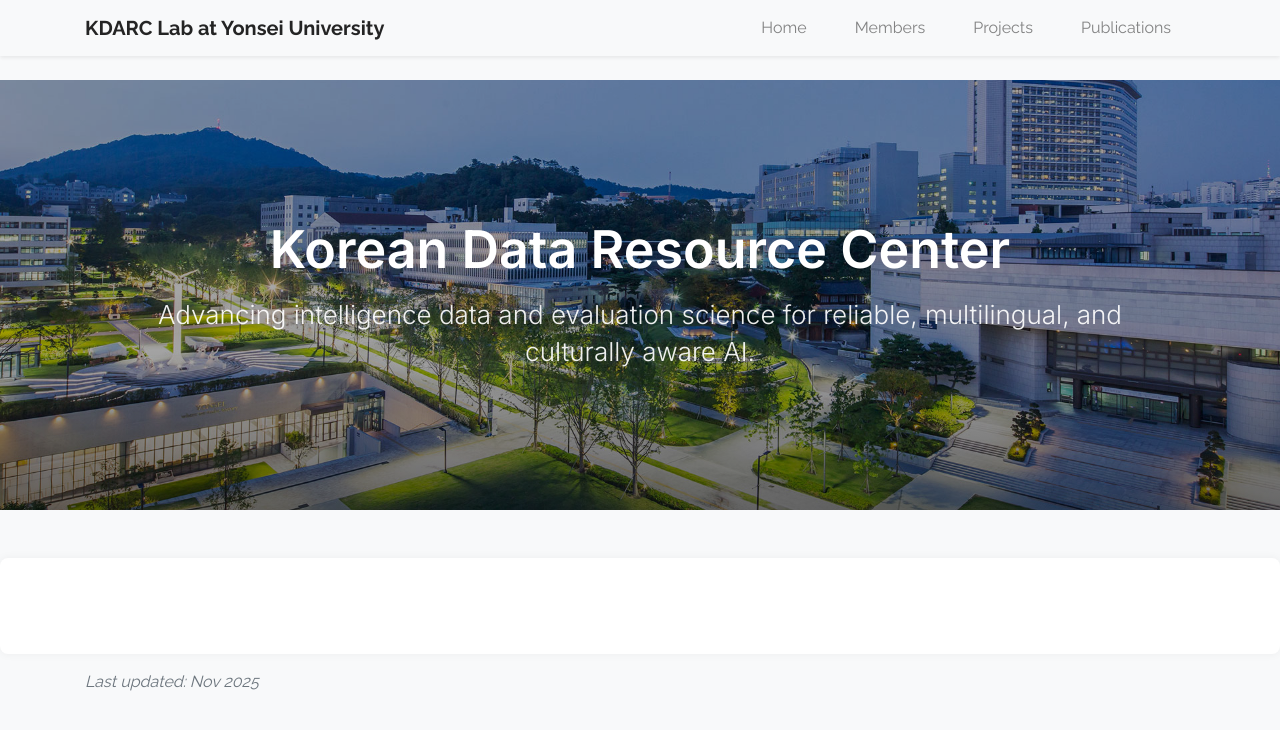
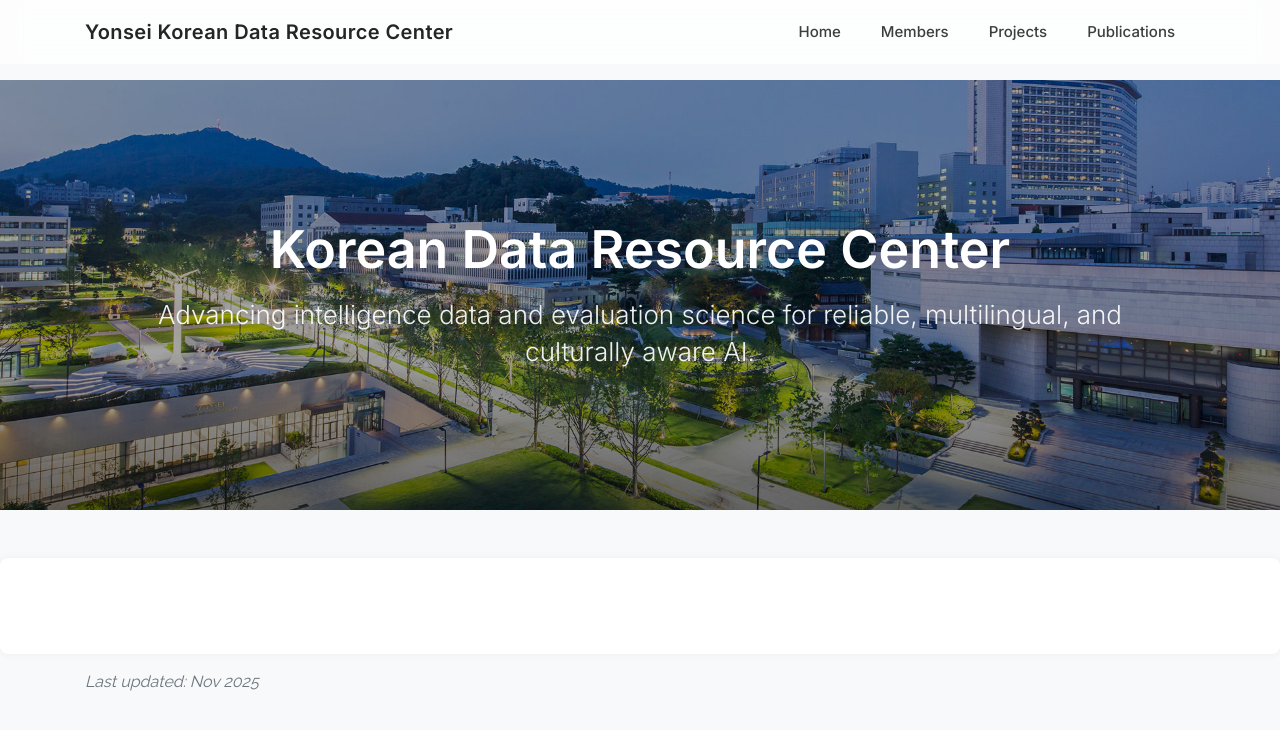
Before and after one commit to wangxiaonan-git/kdarc-lab, a Jekyll site: the page built from index.html, in a window 1280 px wide. Shown: the top 730 px of the page. Built offline with Jekyll 4.4.1, drawn with Linux system fonts in a browser that asks for light colours.

Commit message:
Update navbar.html

```diff
--- a/_includes/navbar.html
+++ b/_includes/navbar.html
@@ -1,19 +1,83 @@
-<nav class="navbar navbar-expand-lg navbar-light bg-light shadow-sm fixed-top">
+<style>
+  /* ============================
+     Premium Lab Navbar Styling
+  ============================= */
+  .navbar-premium {
+    backdrop-filter: blur(12px);
+    background: rgba(255, 255, 255, 0.72);
+    transition: background 0.3s ease, box-shadow 0.3s ease;
+    padding: 12px 0;
+  }
+
+  /* 滚动后变成白色实体背景 */
+  .navbar-premium.scrolled {
+    background: white !important;
+    box-shadow: 0 2px 10px rgba(0,0,0,0.08);
+  }
+
+  /* Brand 风格 */
+  .navbar-brand-premium {
+    font-family: "Inter", sans-serif;
+    font-size: 20px;
+    font-weight: 600;
+    letter-spacing: 0.4px;
+    color: #1a1a1a !important;
+  }
+
+  .navbar-brand-premium:hover {
+    opacity: 0.8;
+  }
+
+  /* Nav link 高端风格 */
+  .nav-premium .nav-link {
+    font-family: "Inter", sans-serif;
+    font-size: 15px;
+    font-weight: 500;
+    color: #333 !important;
+    padding-left: 20px !important;
+    padding-right: 20px !important;
+    transition: color 0.2s ease, transform 0.2s ease;
+  }
+
+  /* Hover 品质感 */
+  .nav-premium .nav-link:hover {
+    color: #0055ff !important;
+    transform: translateY(-1px);
+  }
+</style>
+
+<nav class="navbar navbar-expand-lg navbar-light fixed-top navbar-premium" id="mainNavbar">
   <div class="container">
-    <a class="navbar-brand" href="/kdarc-lab/">
-      <strong>KDARC Lab at Yonsei University</strong>
+
+    <!-- ★★★ Brand 名称 ★★★ -->
+    <a class="navbar-brand navbar-brand-premium" href="/kdarc-lab/">
+      Yonsei Korean Data Resource Center
     </a>
+
     <button class="navbar-toggler" type="button" data-toggle="collapse" data-target="#navbarNav"
       aria-controls="navbarNav" aria-expanded="false" aria-label="Toggle navigation">
       <span class="navbar-toggler-icon"></span>
     </button>
-    <div class="collapse navbar-collapse" id="navbarNav">
+
+    <div class="collapse navbar-collapse nav-premium" id="navbarNav">
       <ul class="navbar-nav ml-auto">
-        <li class="nav-item"><a class="nav-link px-4" href="/kdarc-lab/">Home</a></li>
-        <li class="nav-item"><a class="nav-link px-4" href="/kdarc-lab/members.html">Members</a></li>
-        <li class="nav-item"><a class="nav-link px-4" href="/kdarc-lab/projects.html">Projects</a></li>
-        <li class="nav-item"><a class="nav-link px-4" href="/kdarc-lab/publications.html">Publications</a></li>
+        <li class="nav-item"><a class="nav-link" href="/kdarc-lab/">Home</a></li>
+        <li class="nav-item"><a class="nav-link" href="/kdarc-lab/members.html">Members</a></li>
+        <li class="nav-item"><a class="nav-link" href="/kdarc-lab/projects.html">Projects</a></li>
+        <li class="nav-item"><a class="nav-link" href="/kdarc-lab/publications.html">Publications</a></li>
       </ul>
     </div>
   </div>
 </nav>
+
+<script>
+  // Scroll 时高端变色效果
+  document.addEventListener("scroll", function () {
+    const navbar = document.getElementById("mainNavbar");
+    if (window.scrollY > 10) {
+      navbar.classList.add("scrolled");
+    } else {
+      navbar.classList.remove("scrolled");
+    }
+  });
+</script>
```
